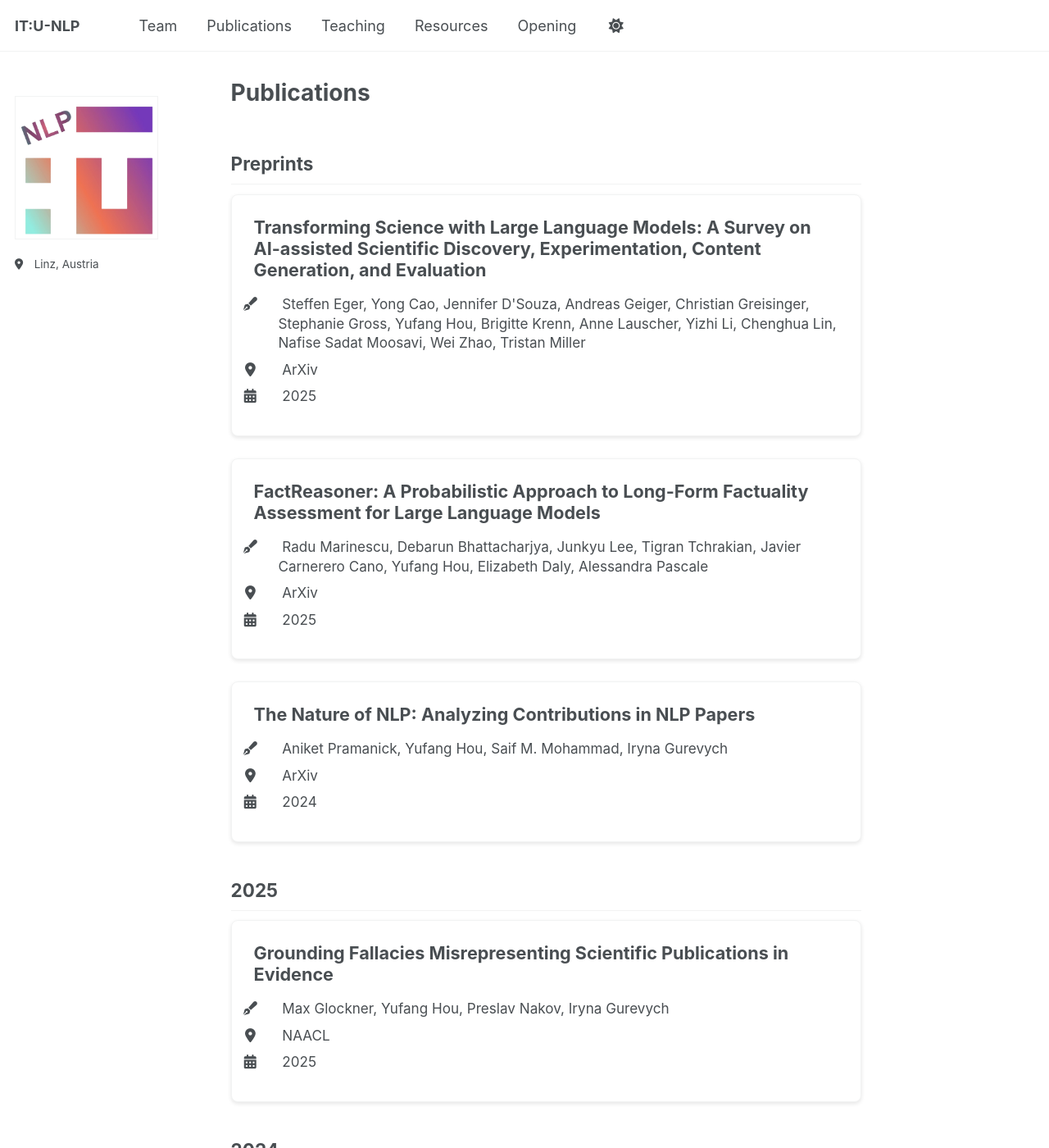
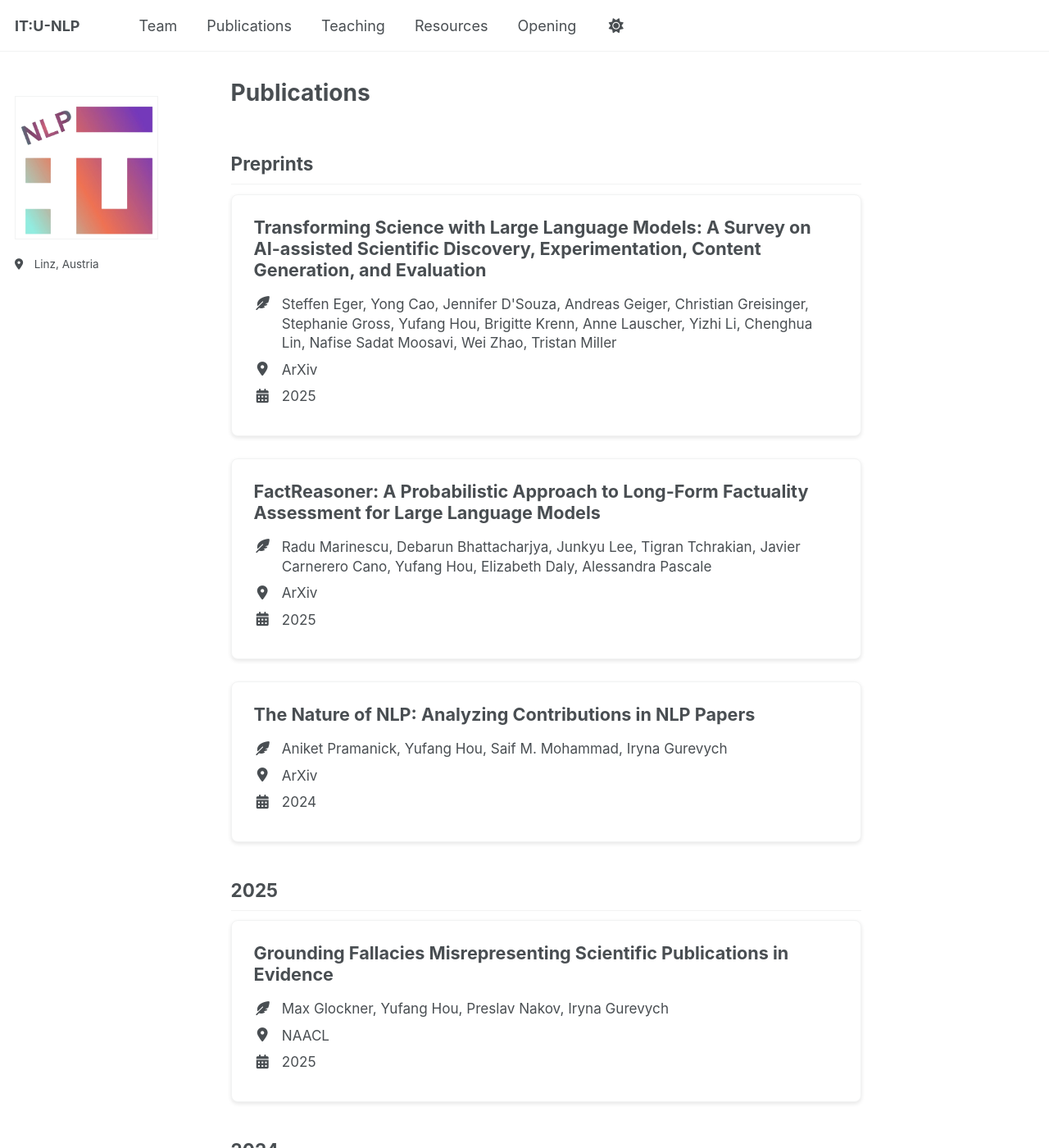
Before and after one commit to ITU-NLP/itu-nlp.github.io, a Jekyll site: the page built from _pages/publications.md, in a window 1280 px wide and 1400 px high. Shown: the whole window at 82% size. Built offline with Jekyll 4.4.1, drawn with Linux system fonts in a browser that asks for light colours.

Commit message:
FIx even more formatting issues

```diff
--- a/_pages/publications.md
+++ b/_pages/publications.md
@@ -52,16 +52,22 @@ html[data-theme="dark"] .publication__link:hover .publication__card {
 .publication__info {
   margin-bottom: 0.5em;
   font-size: 0.95em;
-  padding-left: 1.75em;
-  text-indent: -1.75em;
+  display: flex;
+  align-items: flex-start;
   line-height: 1.4;
 }
 
 .publication__info i {
   width: 1.25em;
   text-align: center;
-  margin-right: 0.5em;
+  margin-right: 0.75em;
   color: var(--global-theme-color);
+  flex-shrink: 0;
+  padding-top: 0.2em;
+}
+
+.publication__info-text {
+  flex: 1;
 }
 </style>
 
@@ -72,13 +78,16 @@ html[data-theme="dark"] .publication__link:hover .publication__card {
     <div class="publication__card">
       <h3 class="publication__title">Transforming Science with Large Language Models: A Survey on AI-assisted Scientific Discovery, Experimentation, Content Generation, and Evaluation</h3>
       <div class="publication__info">
-        <i class="fas fa-pen-fancy"></i> Steffen Eger, Yong Cao, Jennifer D'Souza, Andreas Geiger, Christian Greisinger, Stephanie Gross, Yufang Hou, Brigitte Krenn, Anne Lauscher, Yizhi Li, Chenghua Lin, Nafise Sadat Moosavi, Wei Zhao, Tristan Miller
+        <i class="fas fa-feather-alt"></i>
+        <div class="publication__info-text">Steffen Eger, Yong Cao, Jennifer D'Souza, Andreas Geiger, Christian Greisinger, Stephanie Gross, Yufang Hou, Brigitte Krenn, Anne Lauscher, Yizhi Li, Chenghua Lin, Nafise Sadat Moosavi, Wei Zhao, Tristan Miller</div>
       </div>
       <div class="publication__info">
-        <i class="fas fa-map-marker-alt"></i> ArXiv
+        <i class="fas fa-map-marker-alt"></i>
+        <div class="publication__info-text">ArXiv</div>
       </div>
       <div class="publication__info">
-        <i class="fas fa-calendar-alt"></i> 2025
+        <i class="fas fa-calendar-alt"></i>
+        <div class="publication__info-text">2025</div>
       </div>
     </div>
   </a>
@@ -89,13 +98,16 @@ html[data-theme="dark"] .publication__link:hover .publication__card {
     <div class="publication__card">
       <h3 class="publication__title">FactReasoner: A Probabilistic Approach to Long-Form Factuality Assessment for Large Language Models</h3>
       <div class="publication__info">
-        <i class="fas fa-pen-fancy"></i> Radu Marinescu, Debarun Bhattacharjya, Junkyu Lee, Tigran Tchrakian, Javier Carnerero Cano, Yufang Hou, Elizabeth Daly, Alessandra Pascale
+        <i class="fas fa-feather-alt"></i>
+        <div class="publication__info-text">Radu Marinescu, Debarun Bhattacharjya, Junkyu Lee, Tigran Tchrakian, Javier Carnerero Cano, Yufang Hou, Elizabeth Daly, Alessandra Pascale</div>
       </div>
       <div class="publication__info">
-        <i class="fas fa-map-marker-alt"></i> ArXiv
+        <i class="fas fa-map-marker-alt"></i>
+        <div class="publication__info-text">ArXiv</div>
       </div>
       <div class="publication__info">
-        <i class="fas fa-calendar-alt"></i> 2025
+        <i class="fas fa-calendar-alt"></i>
+        <div class="publication__info-text">2025</div>
       </div>
     </div>
   </a>
@@ -106,13 +118,16 @@ html[data-theme="dark"] .publication__link:hover .publication__card {
     <div class="publication__card">
       <h3 class="publication__title">The Nature of NLP: Analyzing Contributions in NLP Papers</h3>
       <div class="publication__info">
-        <i class="fas fa-pen-fancy"></i> Aniket Pramanick, Yufang Hou, Saif M. Mohammad, Iryna Gurevych
+        <i class="fas fa-feather-alt"></i>
+        <div class="publication__info-text">Aniket Pramanick, Yufang Hou, Saif M. Mohammad, Iryna Gurevych</div>
       </div>
       <div class="publication__info">
-        <i class="fas fa-map-marker-alt"></i> ArXiv
+        <i class="fas fa-map-marker-alt"></i>
+        <div class="publication__info-text">ArXiv</div>
       </div>
       <div class="publication__info">
-        <i class="fas fa-calendar-alt"></i> 2024
+        <i class="fas fa-calendar-alt"></i>
+        <div class="publication__info-text">2024</div>
       </div>
     </div>
   </a>
@@ -125,13 +140,16 @@ html[data-theme="dark"] .publication__link:hover .publication__card {
     <div class="publication__card">
       <h3 class="publication__title">Grounding Fallacies Misrepresenting Scientific Publications in Evidence</h3>
       <div class="publication__info">
-        <i class="fas fa-pen-fancy"></i> Max Glockner, Yufang Hou, Preslav Nakov, Iryna Gurevych
+        <i class="fas fa-feather-alt"></i>
+        <div class="publication__info-text">Max Glockner, Yufang Hou, Preslav Nakov, Iryna Gurevych</div>
       </div>
       <div class="publication__info">
-        <i class="fas fa-map-marker-alt"></i> NAACL
+        <i class="fas fa-map-marker-alt"></i>
+        <div class="publication__info-text">NAACL</div>
       </div>
       <div class="publication__info">
-        <i class="fas fa-calendar-alt"></i> 2025
+        <i class="fas fa-calendar-alt"></i>
+        <div class="publication__info-text">2025</div>
       </div>
     </div>
   </a>
@@ -144,13 +162,16 @@ html[data-theme="dark"] .publication__link:hover .publication__card {
     <div class="publication__card">
       <h3 class="publication__title">WikiContradict: A Benchmark for Evaluating LLMs on Real-World Knowledge Conflicts from Wikipedia</h3>
       <div class="publication__info">
-        <i class="fas fa-pen-fancy"></i> Yufang Hou, Alessandra Pascale, Javier Carnerero-Cano, Tigran Tchrakian, Radu Marinescu, Elizabeth Daly, Inkit Padhi, Prasanna Sattigeri
+        <i class="fas fa-feather-alt"></i>
+        <div class="publication__info-text">Yufang Hou, Alessandra Pascale, Javier Carnerero-Cano, Tigran Tchrakian, Radu Marinescu, Elizabeth Daly, Inkit Padhi, Prasanna Sattigeri</div>
       </div>
       <div class="publication__info">
-        <i class="fas fa-map-marker-alt"></i> NeurIPS D&B Track
+        <i class="fas fa-map-marker-alt"></i>
+        <div class="publication__info-text">NeurIPS D&B Track</div>
       </div>
       <div class="publication__info">
-        <i class="fas fa-calendar-alt"></i> 2024
+        <i class="fas fa-calendar-alt"></i>
+        <div class="publication__info-text">2024</div>
       </div>
     </div>
   </a>
@@ -161,13 +182,16 @@ html[data-theme="dark"] .publication__link:hover .publication__card {
     <div class="publication__card">
       <h3 class="publication__title">Efficient Performance Tracking: Leveraging Large Language Models for Automated Construction of Scientific Leaderboards</h3>
       <div class="publication__info">
-        <i class="fas fa-pen-fancy"></i> Furkan Sahinuç, Thy Thy Tran, Yulia Grishina, Yufang Hou, Bei Chen, Iryna Gurevych
+        <i class="fas fa-feather-alt"></i>
+        <div class="publication__info-text">Furkan Sahinuç, Thy Thy Tran, Yulia Grishina, Yufang Hou, Bei Chen, Iryna Gurevych</div>
       </div>
       <div class="publication__info">
-        <i class="fas fa-map-marker-alt"></i> EMNLP
+        <i class="fas fa-map-marker-alt"></i>
+        <div class="publication__info-text">EMNLP</div>
       </div>
       <div class="publication__info">
-        <i class="fas fa-calendar-alt"></i> 2024
+        <i class="fas fa-calendar-alt"></i>
+        <div class="publication__info-text">2024</div>
       </div>
     </div>
   </a>
@@ -178,13 +202,16 @@ html[data-theme="dark"] .publication__link:hover .publication__card {
     <div class="publication__card">
       <h3 class="publication__title">SciDoc2Diagrammer-MAF: Towards Generation of Scientific Diagrams from Documents guided by Multi-Aspect Feedback Refinement</h3>
       <div class="publication__info">
-        <i class="fas fa-pen-fancy"></i> Ishani Mondal, Zongxia Li, Yufang Hou, Anandhavelu Natarajan, Aparna Garimella, Jordan Lee Boyd-Graber
+        <i class="fas fa-feather-alt"></i>
+        <div class="publication__info-text">Ishani Mondal, Zongxia Li, Yufang Hou, Anandhavelu Natarajan, Aparna Garimella, Jordan Lee Boyd-Graber</div>
       </div>
       <div class="publication__info">
-        <i class="fas fa-map-marker-alt"></i> EMNLP Findings
+        <i class="fas fa-map-marker-alt"></i>
+        <div class="publication__info-text">EMNLP Findings</div>
       </div>
       <div class="publication__info">
-        <i class="fas fa-calendar-alt"></i> 2024
+        <i class="fas fa-calendar-alt"></i>
+        <div class="publication__info-text">2024</div>
       </div>
     </div>
   </a>
@@ -195,13 +222,16 @@ html[data-theme="dark"] .publication__link:hover .publication__card {
     <div class="publication__card">
       <h3 class="publication__title">MISSCI: Reconstructing Fallacies in Misrepresented Science</h3>
       <div class="publication__info">
-        <i class="fas fa-pen-fancy"></i> Max Glockner, Yufang Hou, Preslav Nakov, Iryna Gurevych
+        <i class="fas fa-feather-alt"></i>
+        <div class="publication__info-text">Max Glockner, Yufang Hou, Preslav Nakov, Iryna Gurevych</div>
       </div>
       <div class="publication__info">
-        <i class="fas fa-map-marker-alt"></i> ACL
+        <i class="fas fa-map-marker-alt"></i>
+        <div class="publication__info-text">ACL</div>
       </div>
       <div class="publication__info">
-        <i class="fas fa-calendar-alt"></i> 2024
+        <i class="fas fa-calendar-alt"></i>
+        <div class="publication__info-text">2024</div>
       </div>
     </div>
   </a>
@@ -212,13 +242,16 @@ html[data-theme="dark"] .publication__link:hover .publication__card {
     <div class="publication__card">
       <h3 class="publication__title">How to Handle Different Types of Out-of-Distribution Scenarios in Computational Argumentation? A Comprehensive and Fine-Grained Field Study</h3>
       <div class="publication__info">
-        <i class="fas fa-pen-fancy"></i> Andreas Waldis, Yufang Hou, Iryna Gurevych
+        <i class="fas fa-feather-alt"></i>
+        <div class="publication__info-text">Andreas Waldis, Yufang Hou, Iryna Gurevych</div>
       </div>
       <div class="publication__info">
-        <i class="fas fa-map-marker-alt"></i> ACL
+        <i class="fas fa-map-marker-alt"></i>
+        <div class="publication__info-text">ACL</div>
       </div>
       <div class="publication__info">
-        <i class="fas fa-calendar-alt"></i> 2024
+        <i class="fas fa-calendar-alt"></i>
+        <div class="publication__info-text">2024</div>
       </div>
     </div>
   </a>
@@ -229,13 +262,16 @@ html[data-theme="dark"] .publication__link:hover .publication__card {
     <div class="publication__card">
       <h3 class="publication__title">A Course Shared Task on Evaluating LLM Output for Clinical Questions</h3>
       <div class="publication__info">
-        <i class="fas fa-pen-fancy"></i> Yufang Hou, Thy Thy Tran, Doan Nam Long Vu, Yiwen Cao, Kai Li, Lukas Rohde, Iryna Gurevych
+        <i class="fas fa-feather-alt"></i>
+        <div class="publication__info-text">Yufang Hou, Thy Thy Tran, Doan Nam Long Vu, Yiwen Cao, Kai Li, Lukas Rohde, Iryna Gurevych</div>
       </div>
       <div class="publication__info">
-        <i class="fas fa-map-marker-alt"></i> Proceedings of the 6th Workshop on Teaching NLP at ACL 2024
+        <i class="fas fa-map-marker-alt"></i>
+        <div class="publication__info-text">Proceedings of the 6th Workshop on Teaching NLP at ACL 2024</div>
       </div>
       <div class="publication__info">
-        <i class="fas fa-calendar-alt"></i> 2024
+        <i class="fas fa-calendar-alt"></i>
+        <div class="publication__info-text">2024</div>
       </div>
     </div>
   </a>
@@ -246,13 +282,16 @@ html[data-theme="dark"] .publication__link:hover .publication__card {
     <div class="publication__card">
       <h3 class="publication__title">Beyond Abstracts: A New Dataset, Prompt Design Strategy and Method for Biomedical Synthesis Generation</h3>
       <div class="publication__info">
-        <i class="fas fa-pen-fancy"></i> James O'Doherty, Cian Nolan, Yufang Hou, Anya Belz
+        <i class="fas fa-feather-alt"></i>
+        <div class="publication__info-text">James O'Doherty, Cian Nolan, Yufang Hou, Anya Belz</div>
       </div>
       <div class="publication__info">
-        <i class="fas fa-map-marker-alt"></i> ACL Student Research Workshop
+        <i class="fas fa-map-marker-alt"></i>
+        <div class="publication__info-text">ACL Student Research Workshop</div>
       </div>
       <div class="publication__info">
-        <i class="fas fa-calendar-alt"></i> 2024
+        <i class="fas fa-calendar-alt"></i>
+        <div class="publication__info-text">2024</div>
       </div>
     </div>
   </a>
@@ -263,13 +302,16 @@ html[data-theme="dark"] .publication__link:hover .publication__card {
     <div class="publication__card">
       <h3 class="publication__title">On the Role of Summary Content Units in Text Summarization Evaluation</h3>
       <div class="publication__info">
-        <i class="fas fa-pen-fancy"></i> Marcel Nawrath, Agnieszka Wiktoria Nowak, Tristan Ratz, Danilo Constantin Walenta, Juri Opitz, Leonardo F. R. Ribeiro, João Sedoc, Daniel Deutsch, Simon Mille, Yixin Liu, Sebastian Gehrmann, Lining Zhang, Saad Mahamood, Miruna Clinciu, Khyathi Chandu, Yufang Hou
+        <i class="fas fa-feather-alt"></i>
+        <div class="publication__info-text">Marcel Nawrath, Agnieszka Wiktoria Nowak, Tristan Ratz, Danilo Constantin Walenta, Juri Opitz, Leonardo F. R. Ribeiro, João Sedoc, Daniel Deutsch, Simon Mille, Yixin Liu, Sebastian Gehrmann, Lining Zhang, Saad Mahamood, Miruna Clinciu, Khyathi Chandu, Yufang Hou</div>
       </div>
       <div class="publication__info">
-        <i class="fas fa-map-marker-alt"></i> NAACL
+        <i class="fas fa-map-marker-alt"></i>
+        <div class="publication__info-text">NAACL</div>
       </div>
       <div class="publication__info">
-        <i class="fas fa-calendar-alt"></i> 2024
+        <i class="fas fa-calendar-alt"></i>
+        <div class="publication__info-text">2024</div>
       </div>
     </div>
   </a>
@@ -280,13 +322,16 @@ html[data-theme="dark"] .publication__link:hover .publication__card {
     <div class="publication__card">
       <h3 class="publication__title">Dive into the Chasm: Probing the Gap between In- and Cross-Topic Generalization</h3>
       <div class="publication__info">
-        <i class="fas fa-pen-fancy"></i> Andreas Waldis, Yufang Hou, Iryna Gurevych
+        <i class="fas fa-feather-alt"></i>
+        <div class="publication__info-text">Andreas Waldis, Yufang Hou, Iryna Gurevych</div>
       </div>
       <div class="publication__info">
-        <i class="fas fa-map-marker-alt"></i> EACL Findings
+        <i class="fas fa-map-marker-alt"></i>
+        <div class="publication__info-text">EACL Findings</div>
       </div>
       <div class="publication__info">
-        <i class="fas fa-calendar-alt"></i> 2024
+        <i class="fas fa-calendar-alt"></i>
+        <div class="publication__info-text">2024</div>
       </div>
     </div>
   </a>
@@ -297,13 +342,16 @@ html[data-theme="dark"] .publication__link:hover .publication__card {
     <div class="publication__card">
       <h3 class="publication__title">Holmes: Benchmark the Linguistic Competence of Language Models</h3>
       <div class="publication__info">
-        <i class="fas fa-pen-fancy"></i> Andreas Waldis, Yotam Perlitz, Leshem Choshen, Yufang Hou, Iryna Gurevych
+        <i class="fas fa-feather-alt"></i>
+        <div class="publication__info-text">Andreas Waldis, Yotam Perlitz, Leshem Choshen, Yufang Hou, Iryna Gurevych</div>
       </div>
       <div class="publication__info">
-        <i class="fas fa-map-marker-alt"></i> TACL
+        <i class="fas fa-map-marker-alt"></i>
+        <div class="publication__info-text">TACL</div>
       </div>
       <div class="publication__info">
-        <i class="fas fa-calendar-alt"></i> 2024
+        <i class="fas fa-calendar-alt"></i>
+        <div class="publication__info-text">2024</div>
       </div>
     </div>
   </a>
```
